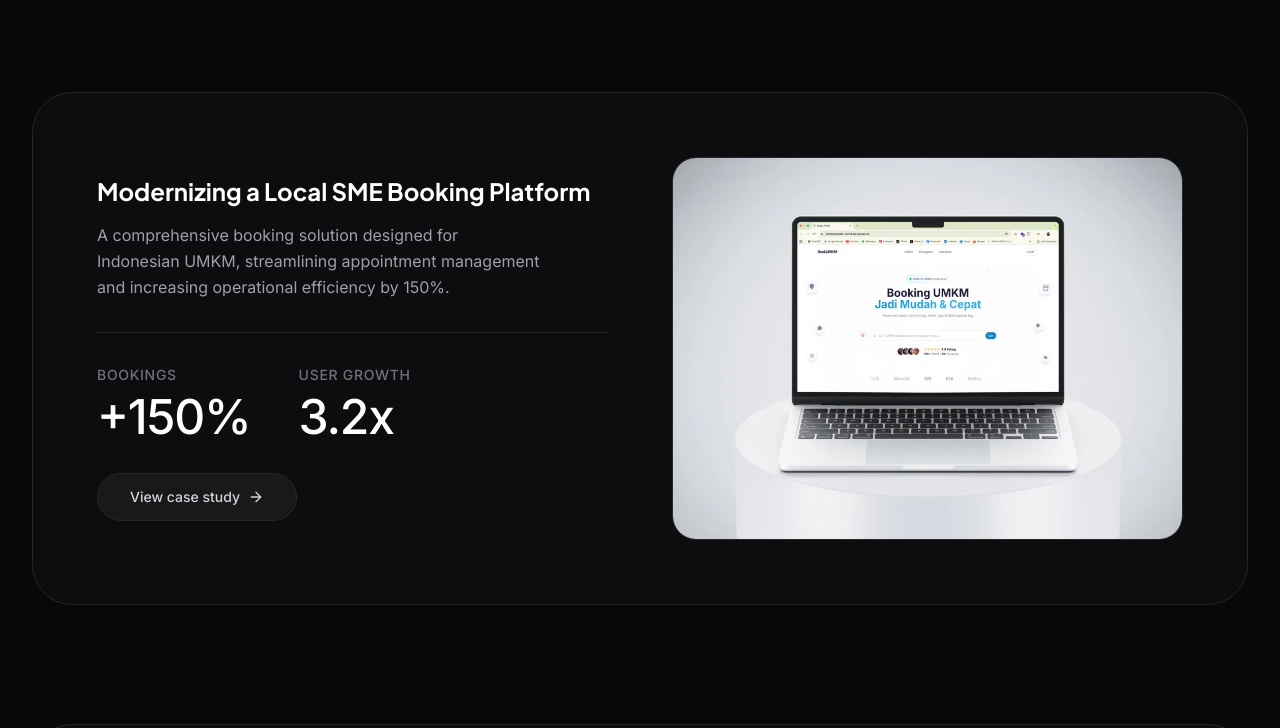
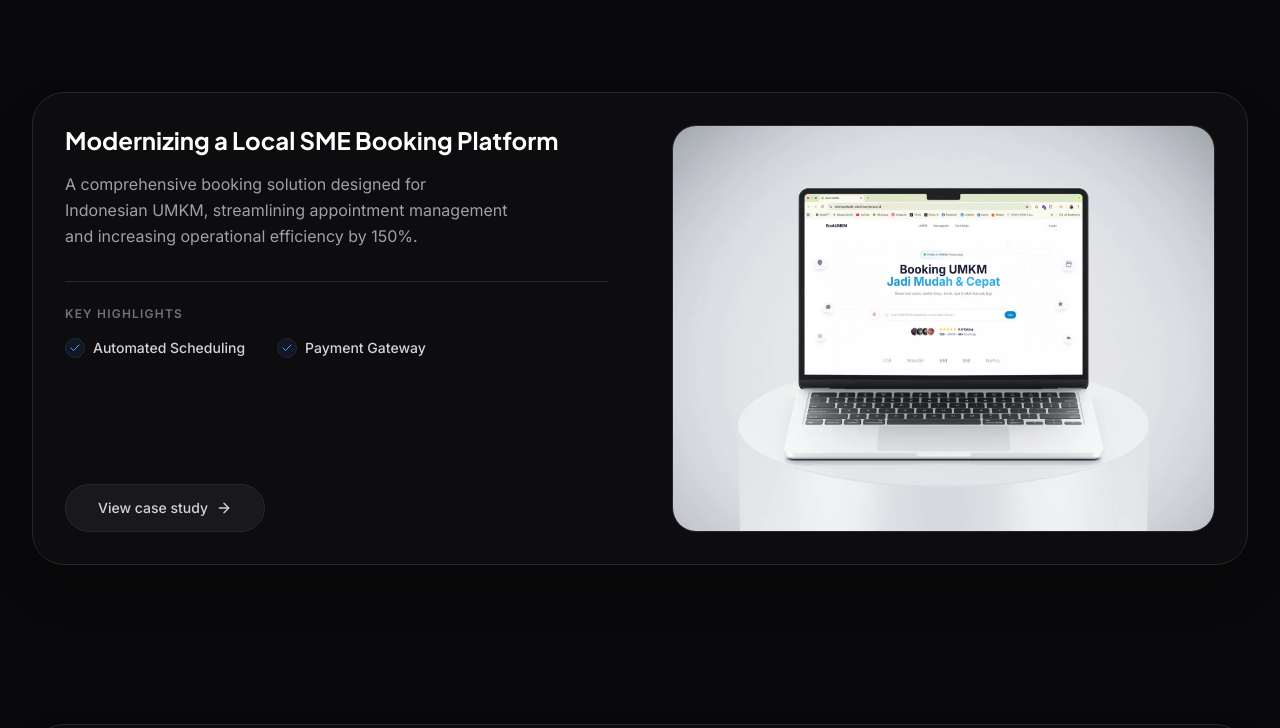
Before and after one commit to afif23170si-ui/afiframadhan.my.id, a Next.js app: page / in a window 1280 px wide. Shown: the part 897-1625 px from the top of the page. Built offline with nearby package versions, Linux system fonts and the light colour scheme.

Commit message:
update card section dan background website

```diff
--- a/app/globals.css
+++ b/app/globals.css
@@ -185,6 +185,12 @@ body::after {
   background-position: center top;
   background-repeat: no-repeat;
   background-size: cover; /* Ensures full height coverage */
+}
+
+@media (min-width: 768px) {
+  body::after {
+    background-position: center;
+  }
 }
 
 html {
--- a/components/sections/projects.tsx
+++ b/components/sections/projects.tsx
@@ -1,7 +1,7 @@
 "use client"
 
 import { motion } from "framer-motion"
-import { ArrowRight } from "lucide-react"
+import { ArrowRight, Check } from "lucide-react"
 import Link from "next/link"
 import { SectionWrapper } from "@/components/shared/section-wrapper"
 import { projects } from "@/lib/projects"
@@ -77,31 +77,37 @@ export function Projects() {
               className="sticky top-24 md:top-32 self-start w-full"
               style={{ minHeight: '600px' }} // Ensure height for scrolling
             >
-              <div className="group relative w-full bg-[#0e0e10]/95 backdrop-blur-xl border border-white/[0.08] rounded-[40px] overflow-hidden shadow-2xl transition-all duration-500 hover:border-white/[0.15]">
-                <div className="grid grid-cols-1 lg:grid-cols-2 gap-8 lg:gap-16 p-8 md:p-12 lg:p-16 h-full items-center">
+              <div className="group relative w-full h-full bg-[#0e0e10]/95 backdrop-blur-xl border border-white/[0.08] rounded-[20px] md:rounded-[32px] overflow-hidden shadow-2xl transition-all duration-500 hover:border-white/[0.15]">
+                <div className="grid grid-cols-1 lg:grid-cols-2 gap-8 lg:gap-16 p-6 md:p-8 h-full items-center">
 
-                  <div className="flex flex-col justify-center space-y-8 order-2 lg:order-1">
+                  <div className="flex flex-col justify-center lg:justify-between space-y-8 lg:space-y-0 lg:h-full order-2 lg:order-1">
+                    <div className="space-y-8">
                         <div className="space-y-4">
                           <h3 className="text-xl md:text-2xl font-bold font-heading text-white leading-tight">
-                        {project.subtitle} {/* Using subtitle as main headline per reference */}
+                            {project.subtitle}
                           </h3>
                           <p className="text-zinc-400 text-sm md:text-base leading-relaxed max-w-md">
                             {project.description}
                           </p>
                         </div>
 
-                    <div className="flex flex-col gap-8">
-                       {/* Stats Row */}
-                      {project.stats && (
-                        <div className="flex items-center gap-12 border-t border-white/5 pt-8">
-                          {project.stats.map((stat, i) => (
-                            <div key={i} className="space-y-2">
-                              <p className="text-sm text-zinc-500 font-medium uppercase tracking-wider">{stat.label}</p>
-                              <p className="text-4xl md:text-5xl font-medium text-white tracking-tight">{stat.value}</p>
+                        {/* Key Features Row */}
+                        {project.features && project.features.length > 0 && (
+                          <div className="border-t border-white/5 pt-6">
+                              <h4 className="text-xs font-semibold text-zinc-500 uppercase tracking-widest mb-4">Key Highlights</h4>
+                              <div className="flex flex-wrap gap-x-8 gap-y-3">
+                                {project.features.map((feature, i) => (
+                                  <div key={i} className="flex items-center gap-2">
+                                    <div className="flex-shrink-0 w-5 h-5 rounded-full bg-blue-500/10 flex items-center justify-center border border-blue-500/20">
+                                      <Check className="w-3 h-3 text-blue-400" />
+                                    </div>
+                                    <span className="text-zinc-300 text-sm font-medium">{feature}</span>
                                   </div>
                                 ))}
                             </div>
+                          </div>
                         )}
+                    </div>
 
                     <div>
                       <Link
@@ -113,11 +119,10 @@ export function Projects() {
                       </Link>
                     </div>
                   </div>
-                  </div>
 
                   {/* Right: Image */}
                   <div className="relative order-1 lg:order-2">
-                    <div className="relative aspect-[4/3] w-full rounded-[24px] overflow-hidden bg-black/50 border border-white/5 group-hover:border-white/10 transition-colors">
+                    <div className="relative aspect-[4/3] w-full rounded-[12px] md:rounded-[24px] overflow-hidden bg-black/50 border border-white/5 group-hover:border-white/10 transition-colors">
                       <img
                         src={project.image}
                         alt={project.title}
--- a/lib/projects.ts
+++ b/lib/projects.ts
@@ -34,8 +34,8 @@ export const projects: Project[] = [
     client: "BookUMKM Group",
     date: "Nov 12, 2025",
     stats: [
-      { label: "Bookings", value: "+150%" },
-      { label: "User Growth", value: "3.2x" }
+      { label: "Active Merchants", value: "500+" },
+      { label: "Transactions", value: "15k+" }
     ]
   },
   {
```
Lines whose indentation alone changed are shown as unchanged.
